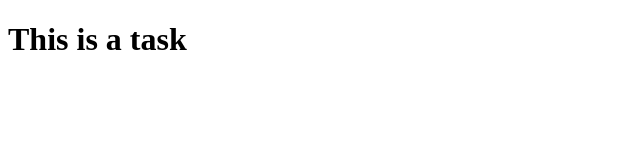
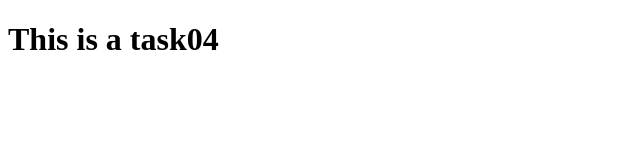
Before and after one commit to AakashSuresh2003/template, a plain HTML site: page index.html in a window 1280 px wide. Shown: the full height of the page, 0-640 px from the left. Drawn offline with Linux system fonts and the light colour scheme.

Commit message:
Update index.html

```diff
--- a/index.html
+++ b/index.html
@@ -6,6 +6,7 @@
     <title>Document</title>
 </head>
 <body>
-    <h1>This is a task</h1>
+    <h1>This is a task04</h1>
+
 </body>
 </html>
```
